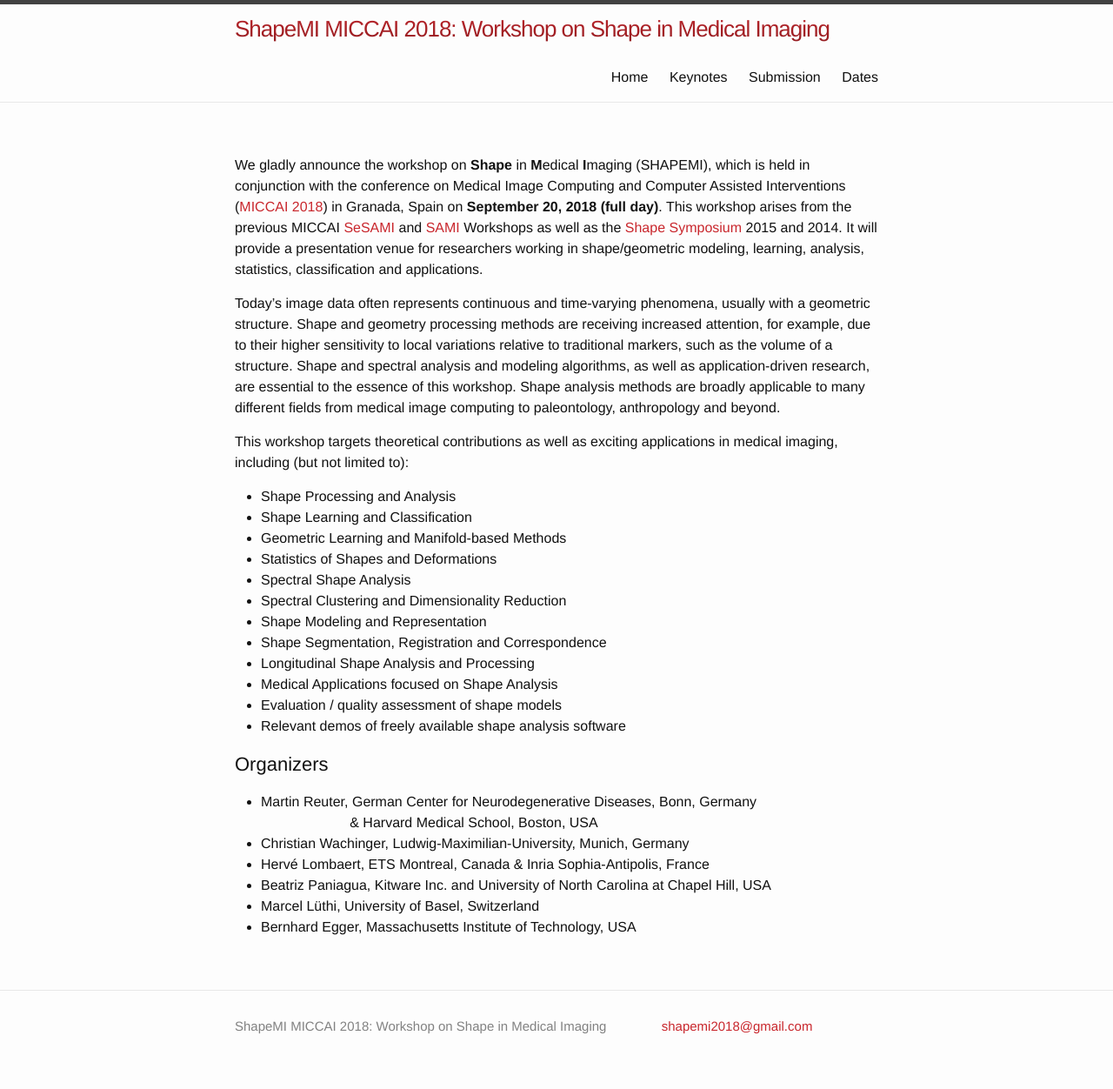
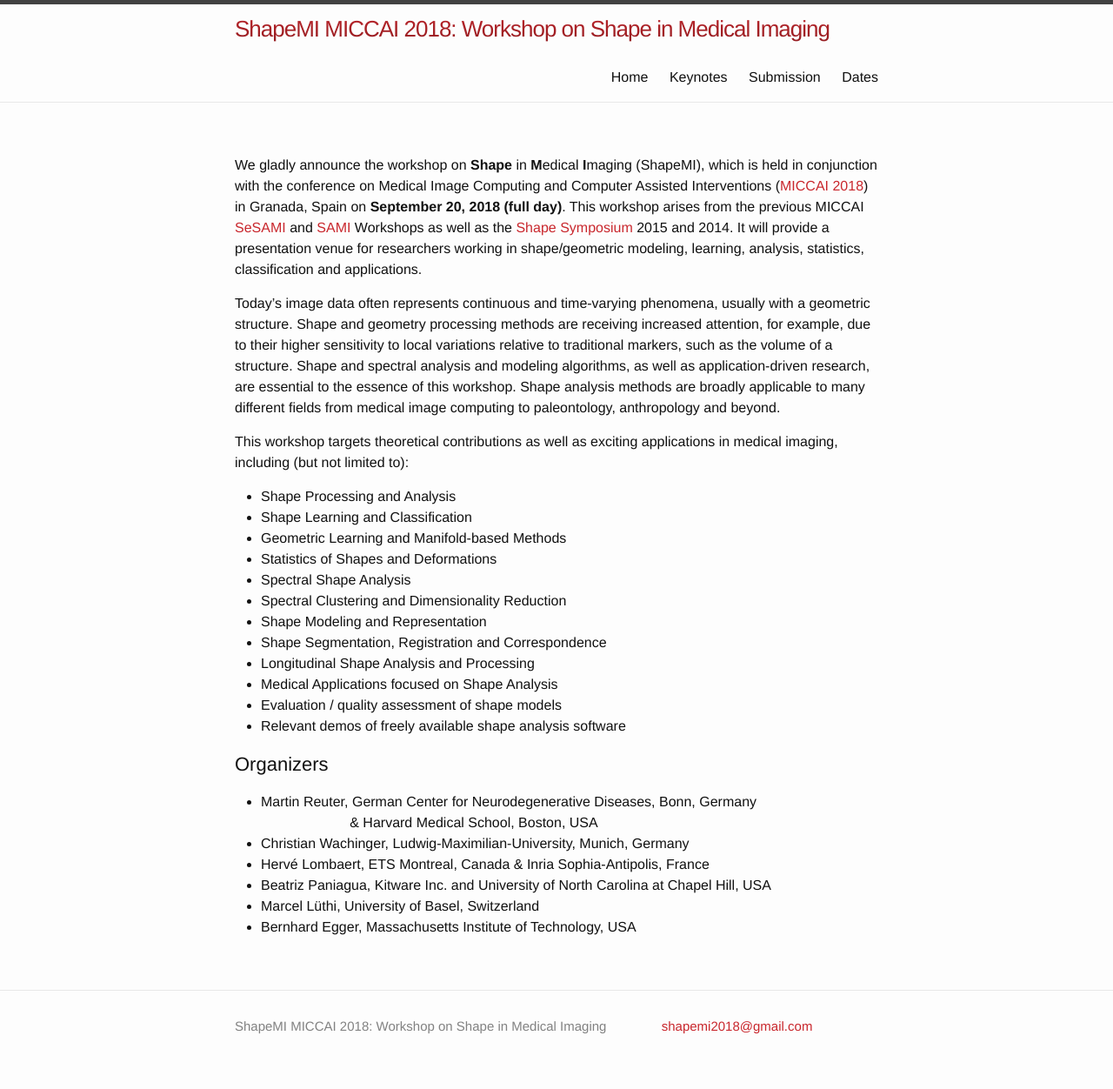
Before and after one commit to shapemi/shapemi2020, a Jekyll site: the page built from index.md, in a window 1280 px wide. Shown: the whole page at 87% size. Built offline with Jekyll 4.4.1, drawn with Linux system fonts in a browser that asks for light colours; our own code applies the rules of GitHub Pages for plain Markdown files.

Commit message:
fix acronym

```diff
--- a/index.md
+++ b/index.md
@@ -1,4 +1,4 @@
-We gladly announce the workshop on **Shape** in **M**edical **I**maging (SHAPEMI), which is held in conjunction with the conference on Medical Image Computing and Computer Assisted Interventions ([MICCAI 2018](http://www.miccai2018.org/en/)) in Granada, Spain on **September 20, 2018 (full day)**. This workshop arises from the previous MICCAI [SeSAMI](https://sites.google.com/site/sesami2016/) and [SAMI](https://sites.google.com/site/miccaisami2015/) Workshops as well as the [Shape Symposium](http://www.shapesymposium.org) 2015 and 2014. It will provide a presentation venue for researchers working in shape/geometric modeling, learning, analysis, statistics, classification and applications.
+We gladly announce the workshop on **Shape** in **M**edical **I**maging (ShapeMI), which is held in conjunction with the conference on Medical Image Computing and Computer Assisted Interventions ([MICCAI 2018](http://www.miccai2018.org/en/)) in Granada, Spain on **September 20, 2018 (full day)**. This workshop arises from the previous MICCAI [SeSAMI](https://sites.google.com/site/sesami2016/) and [SAMI](https://sites.google.com/site/miccaisami2015/) Workshops as well as the [Shape Symposium](http://www.shapesymposium.org) 2015 and 2014. It will provide a presentation venue for researchers working in shape/geometric modeling, learning, analysis, statistics, classification and applications.
 
 Today’s image data often represents continuous and time-varying phenomena, usually with a geometric structure. Shape and geometry processing methods are receiving increased attention, for example, due to their higher sensitivity to local variations relative to traditional markers, such as the volume of a structure. Shape and spectral analysis and modeling algorithms, as well as application-driven research, are essential to the essence of this workshop. Shape analysis methods are broadly applicable to many different fields from medical image computing to paleontology, anthropology and beyond.
 
```
